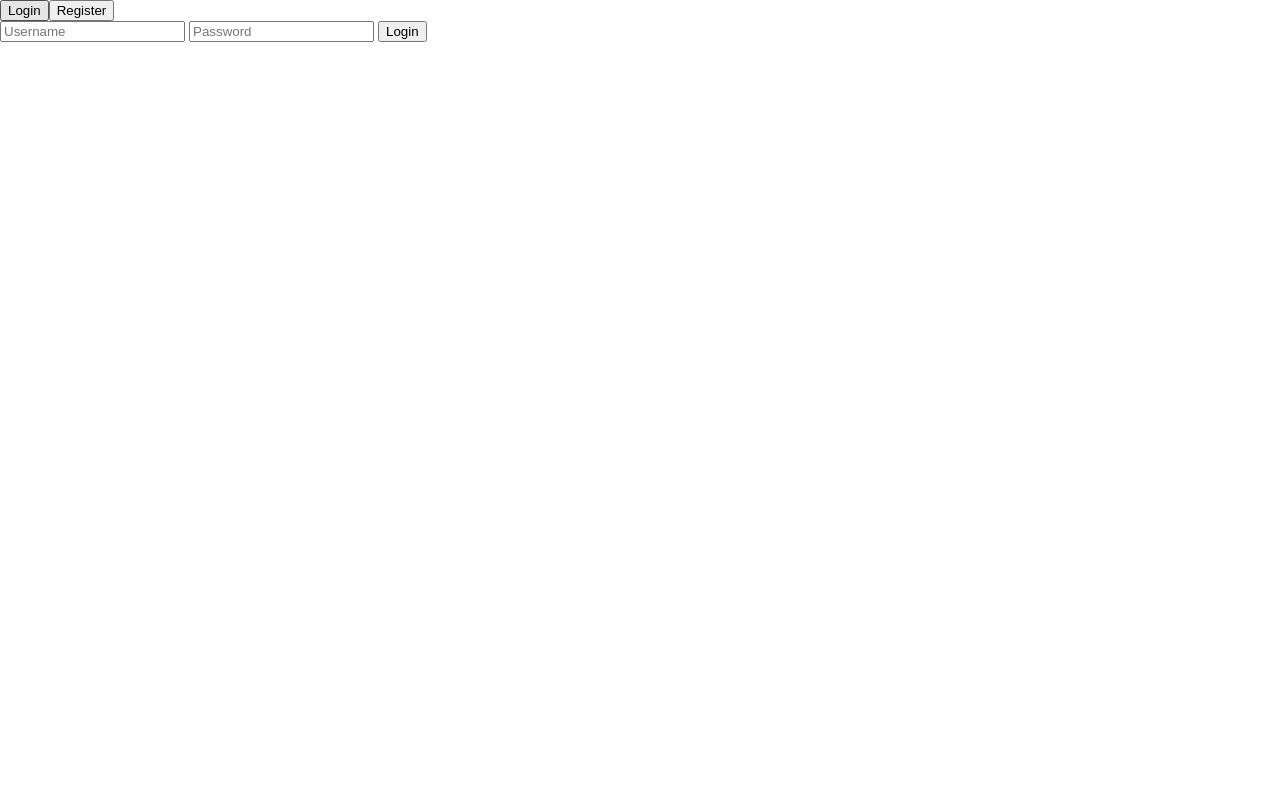
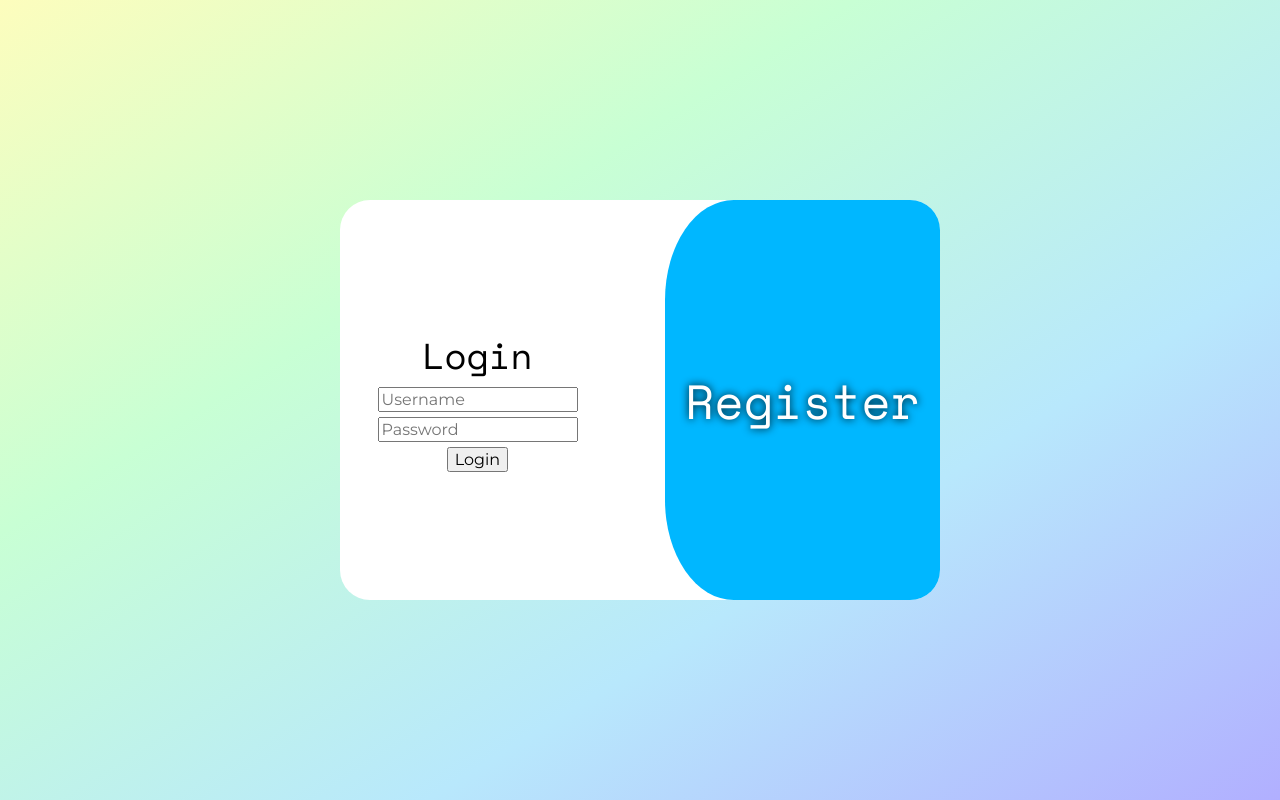
Before and after one commit to Ashures/ashures-shop-svelte, a SvelteKit app: page / in a window 1280 px wide. Built offline with nearby package versions, Linux system fonts and the light colour scheme.

Commit message:
Made Login page

```diff
--- a/src/lib/components/TabMenu.svelte
+++ b/src/lib/components/TabMenu.svelte
@@ -21,6 +21,7 @@
 
 <div class="tab-container">
   <div class="tab-list">
+    <div class="tab-bg"></div>
     {#each tabs as tab, i (tab.name)}
       <button class={i === currentTab ? "tab selected-tab" : "tab"} on:click={() => changeTab(i)}>{tab.name}</button>
     {/each}
--- a/src/lib/components/auth/LoginForm.svelte
+++ b/src/lib/components/auth/LoginForm.svelte
@@ -1,4 +1,5 @@
-<form action="?/login">
+<form method="POST" action="?/login">
+  <h1>Login</h1>
   <input name="username" type="text" placeholder="Username">
   <input name="password" type="password" placeholder="Password">
   <button>Login</button>
--- a/src/lib/components/auth/RegisterForm.svelte
+++ b/src/lib/components/auth/RegisterForm.svelte
@@ -1,4 +1,5 @@
 <form method="POST" action="?/register">
+  <h1>Register</h1>
   <input name="firstName" type="text" placeholder="First Name">
   <input name="lastName" type="text" placeholder="Last Name">
   <input name="emailAddress" type="email"  placeholder="Email Address">
--- a/src/routes/+page.server.js
+++ b/src/routes/+page.server.js
@@ -4,6 +4,8 @@ import formDataToJson from '$lib/utils/formDataToJson.js';
 export const actions = {
   login: async ({ request }) => {
     const user = await formDataToJson(request);
+
+    console.log(user);
   },
   register: async ({ request }) => {
     const user = await formDataToJson(request);
--- a/src/routes/+page.svelte
+++ b/src/routes/+page.svelte
@@ -2,4 +2,6 @@
     import Authentication from "$lib/components/auth/Authentication.svelte";
 </script>
 
-<Authentication />
+<div class="main">
+  <Authentication />
+</div>
--- a/static/css/main.css
+++ b/static/css/main.css
@@ -1,3 +1,80 @@
 /* --- Page Setup --- */
+@import url('https://fonts.googleapis.com/css2?family=Montserrat:wght@100;200;300;400;500;600;700;800&family=Space+Mono:wght@400;700&display=swap');
+
 * { box-sizing: border-box; }
 body { margin: 0; }
+
+.main {
+  width: 100%;
+  height: 100vh;
+  display: flex;
+  justify-content: center;
+  align-items: center;
+  background: linear-gradient(to bottom right, #FDFDBD, #C8FFD4, #B8E8FC, #B1AFFF);
+}
+
+/* --- Authentication | Component --- */
+.auth-content {
+  display: flex;
+  justify-content: center;
+  align-items: center;
+  background:#FFF;
+  height: 50vh;
+  width: 75vh;
+  border-radius: 30px;
+  overflow: hidden;
+}
+
+/* --- TabMenu | Component --- */
+.tab-container {
+  width: 100%;
+  height: 100%;
+  display: flex;
+  flex-direction: row-reverse;
+  align-items: center;
+  justify-content: center;
+  gap: 50px;
+}
+
+.tab-container > * {
+  width: 50%;
+  height: 100%;
+}
+
+.tab-list {
+  background: #00b7ff;
+  background-size: 200%;
+  background-repeat: no-repeat;
+  border-radius: 25% 0 0 25%;
+}
+
+.tab-list button {
+  font: 400 48px "Space Mono", monospace;
+  color: #FFF;
+  text-shadow: 0 0 8px #000;
+  background: none;
+  border: none;
+  cursor: pointer;
+}
+
+.tab-list,
+.tab-content,
+.tab-content > form {
+  display: flex;
+  justify-content: center;
+  align-items: center;
+}
+
+.tab-content > form {
+  flex-direction: column;
+  gap: 5px;
+}
+
+.tab-content > form * { font: 400 16px "Montserrat", sans-serif; }
+
+.tab-content > form h1 {
+  font: 400 36px "Space Mono", monospace;
+  margin: 0;
+}
+
+.selected-tab { display: none; }
```
Also changed, not shown: static/img/wave.svg (added).
